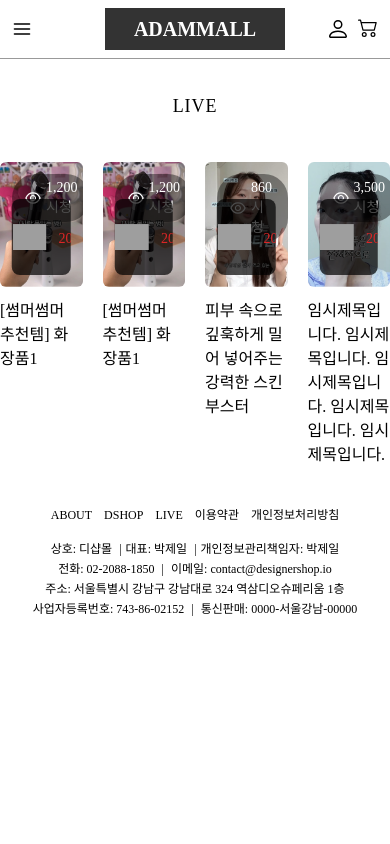
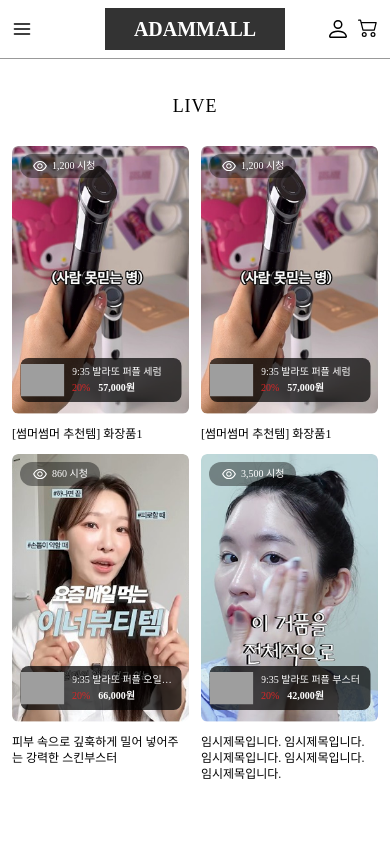
Before and after one commit to Jong-8/dshopmall, a Next.js app: page /live in a window 390 px wide. Shown: the top 844 px of the page. Built offline with nearby package versions, Linux system fonts and the light colour scheme; grey boxes are pictures that could not be loaded; a web font is replaced by a local one.

Commit message:
Fixed: 반응형 작업 23-10-05

```diff
--- a/components/Live/LiveBox.tsx
+++ b/components/Live/LiveBox.tsx
@@ -18,26 +18,26 @@ export default function LiveBox({ info, onVideoClick }: LiveBoxProps) {
       <div className="relative rounded-md overflow-hidden">
         <div onClick={() => onVideoClick(id)} className="cursor-pointer">
           <div>
-            <img src={thumb} alt={thumb} />
+            <img src={thumb} alt={thumb} className="w-[100%]" />
           </div>
-          <div className="flex absolute top-3 left-3 text-white bg-[#000]/40 px-3 py-1 rounded-3xl items-center text-sm">
-            <div className="mr-1 text-lg">
+          <div className="flex absolute top-3 left-3 text-white bg-[#000]/40 px-3 py-1 rounded-3xl items-center text-sm max-md:text-[10px] max-md:leading-3 max-md:top-2 max-md:left-2">
+            <div className="mr-1 text-lg max-md:text-base">
               <AiOutlineEye />
             </div>
             <div>{views.toLocaleString()} 시청</div>
           </div>
         </div>
-        <div className="absolute left-[50%] translate-x-[-50%] bottom-3 px-3 w-[100%] text-sm">
+        <div className="absolute left-[50%] translate-x-[-50%] bottom-3 px-3 w-[100%] text-sm max-md:px-2 max-md:text-[10px]">
           <Link href={`/${itemId}`}>
             <div className="flex rounded-lg overflow-hidden bg-[#000]/70 w-[100%] cursor-pointer">
-              <div className="w-[76px] h-[76px] relative overflow-hidden">
+              <div className="w-[76px] h-[76px] relative overflow-hidden max-md:w-[44px] max-md:h-[44px]">
                 <img
                   src={itemThumb}
                   alt={itemName}
                   className="absolute top-[50%] left-[50%] translate-x-[-50%] translate-y-[-50%]"
                 />
               </div>
-              <div className="w-[calc(100%-76px)] text-white flex flex-col px-3 justify-center">
+              <div className="w-[calc(100%-76px)] text-white flex flex-col px-3 justify-center max-md:w-[calc(100%-44px)] max-md:px-2 max-md:leading-[12px]">
                 <div className="truncate mb-1">{itemName}</div>
                 <div className="flex">
                   <div className="mr-2 text-red-600">{itemSale}</div>
@@ -50,7 +50,7 @@ export default function LiveBox({ info, onVideoClick }: LiveBoxProps) {
           </Link>
         </div>
       </div>
-      <div className="mt-3">
+      <div className="mt-3 max-md:text-xs">
         <div>{title}</div>
       </div>
     </div>
--- a/components/Live/LivePopup.tsx
+++ b/components/Live/LivePopup.tsx
@@ -240,7 +240,7 @@ export default function LivePopup({ id, onPopupBgClick }: LivePopupProps) {
   return (
     <div className="fixed w-[100%] h-[100%] top-[50%] left-[50%] translate-x-[-50%] translate-y-[-50%] z-[100]">
       {id !== 0 && (
-        <div className="fixed top-[50%] left-[50%] translate-x-[-50%] translate-y-[-50%] z-[101] max-w-[400px]">
+        <div className="fixed top-[50%] left-[50%] translate-x-[-50%] translate-y-[-50%] z-[101] max-w-[400px] max-md:w-[calc(100%-1.5rem)]">
           <div className="w-[100%] rounded-2xl overflow-hidden relative">
             <ReactPlayer
               url={"/video/insta_video2.mp4"}
--- a/pages/about.tsx
+++ b/pages/about.tsx
@@ -75,7 +75,7 @@ export default function About() {
             <div className="uppercase font-black text-[42px] mb-6 gmarket max-md:text-[24px]">
               design my beauty
             </div>
-            <div className="leading-8 max-md:text-sm">
+            <div className="leading-8 max-md:text-xs">
               디샵은 나 자신을 디자인하여 다양한 페르소나를{" "}
               <br className="md:hidden" />
               표현 할 수 있는 뷰티철학을 가진 브랜드입니다. <br />
@@ -91,14 +91,17 @@ export default function About() {
             <div className="w-[283px] h-[283px] bg-[url('/img/round_text.png')] bg-no-repeat bg-bottom bg-cover absolute right-[-100px] bottom-[-100px] animate-[spin_8s_linear_infinite] max-md:right-[-20px] max-md:bottom-[5px] max-md:w-[160px] max-md:h-[160px]"></div>
           </div>
         </div>
-        <div className="text-center py-[80px] max-md:py-[60px] max-md:text-sm">
+        <div className="text-center py-[80px] max-md:py-[60px] max-md:text-xs">
           서울특별시 강남구 강남대로 324 <br className="md:hidden" />
           역삼디오슈페리움 1층
         </div>
       </ContentLayout>
       <div className="">
         <div className="">
-          <div id="map" className="w-[100%] h-[520px] max-md:h-[240px]"></div>
+          <div
+            id="map"
+            className="w-[100%] h-[520px] max-md:h-[240px] max-md:text-sm"
+          ></div>
         </div>
       </div>
       <Footer />
--- a/pages/live.tsx
+++ b/pages/live.tsx
@@ -76,7 +76,7 @@ export default function Live() {
       <Header title="DSHOPMALL | LIVE" description="LIVE" />
       <ContentLayout>
         <ContentTitle title="live" />
-        <div className="grid grid-cols-4 gap-5 mt-8">
+        <div className="grid grid-cols-4 gap-5 mt-8 max-xl:px-4 max-lg:grid-cols-3 max-md:px-3 max-md:pb-8 max-md:mt-4 max-sm:grid-cols-2 max-sm:gap-3">
           {liveLists.map((liveList) => (
             <LiveBox
               key={liveList.id}
```
